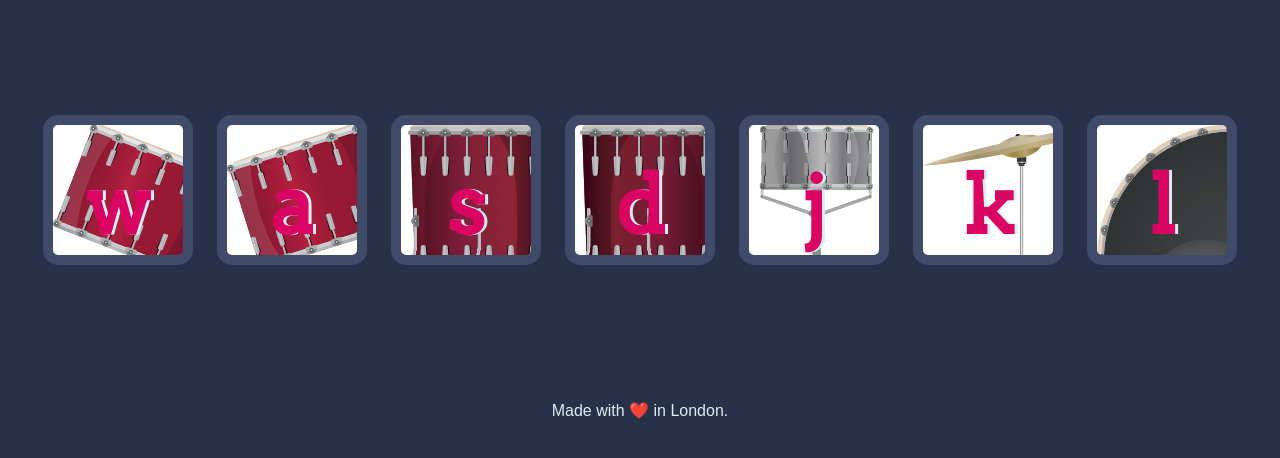
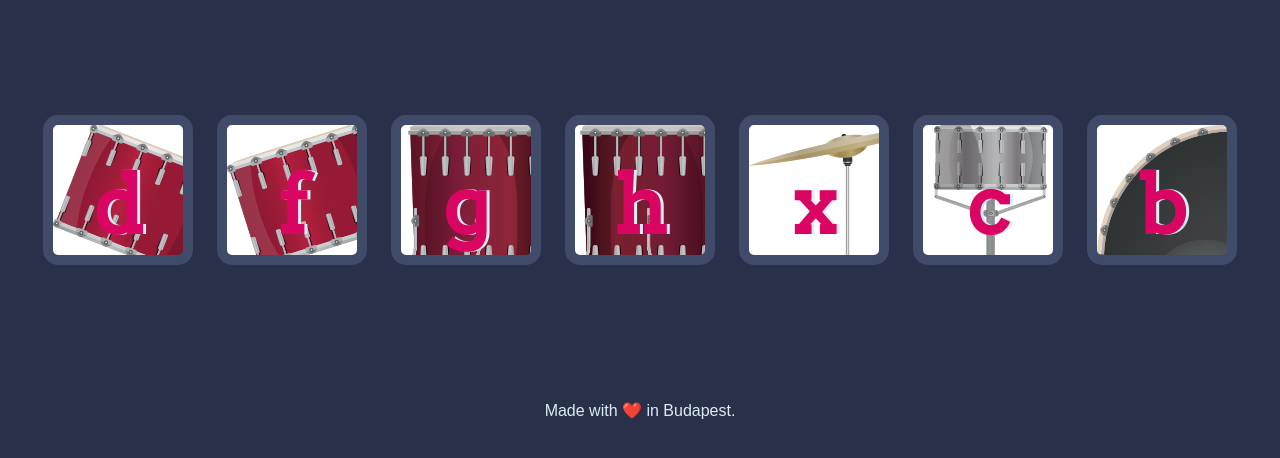
Before and after one commit to CalenArrna/DrumKit, a plain HTML site: page index.html in a window 1280 px wide. Shown: the part 174-632 px from the top of the page. Drawn offline with Linux system fonts and the light colour scheme.

Commit message:
Rearranged keymapping for comfort.

```diff
--- a/index.html
+++ b/index.html
@@ -12,18 +12,18 @@
 
   <h1 id="title">Drum 🥁 Kit</h1>
   <div class="set">
-    <button class="w drum">w</button>
-    <button class="a drum">a</button>
-    <button class="s drum">s</button>
     <button class="d drum">d</button>
-    <button class="j drum">j</button>
-    <button class="k drum">k</button>
-    <button class="l drum">l</button>
+    <button class="f drum">f</button>
+    <button class="g drum">g</button>
+    <button class="h drum">h</button>
+    <button class="x drum">x</button>
+    <button class="c drum">c</button>
+    <button class="b drum">b</button>
   </div>
 
 
   <footer>
-    Made with ❤️ in London.
+    Made with ❤️ in Budapest.
   </footer>
   <script src="index.js" charset="utf-8"></script>
 </body>
--- a/index.js
+++ b/index.js
@@ -23,37 +23,37 @@ function buttonAnimation(currentKey) {
 
 function playSound(key) {
   switch (key) {
-    case 'w':
+    case 'd':
       var tom1 = new Audio("sounds/tom-1.mp3");
       tom1.play();
       break;
 
-    case 'a':
+    case 'f':
       var tom2 = new Audio("sounds/tom-2.mp3");
       tom2.play();
       break;
 
-    case 's':
+    case 'g':
       var tom3 = new Audio("sounds/tom-3.mp3");
       tom3.play();
       break;
 
-    case 'd':
+    case 'h':
       var tom4 = new Audio("sounds/tom-4.mp3");
       tom4.play();
       break;
 
-    case 'j':
+    case 'c':
       var snare = new Audio("sounds/snare.mp3");
       snare.play();
       break;
 
-    case 'k':
+    case 'x':
       var crash = new Audio("sounds/crash.mp3");
       crash.play();
       break;
 
-    case 'l':
+    case 'b':
       var kick = new Audio("sounds/kick-bass.mp3");
       kick.play();
       break;
--- a/styles.css
+++ b/styles.css
@@ -16,31 +16,31 @@ footer {
   font-family: sans-serif;
 }
 
-.w {
+.d {
   background-image: url("images/tom1.png");
 }
 
-.a {
+.f {
   background-image: url("images/tom2.png");
 }
 
-.s {
+.g {
   background-image: url("images/tom3.png");
 }
 
-.d {
+.h {
   background-image: url("images/tom4.png");
 }
 
-.j {
+.c {
   background-image: url("images/snare.png");
 }
 
-.k {
+.x {
   background-image: url("images/crash.png");
 }
 
-.l {
+.b {
   background-image: url("images/kick.png");
 }
 
```
